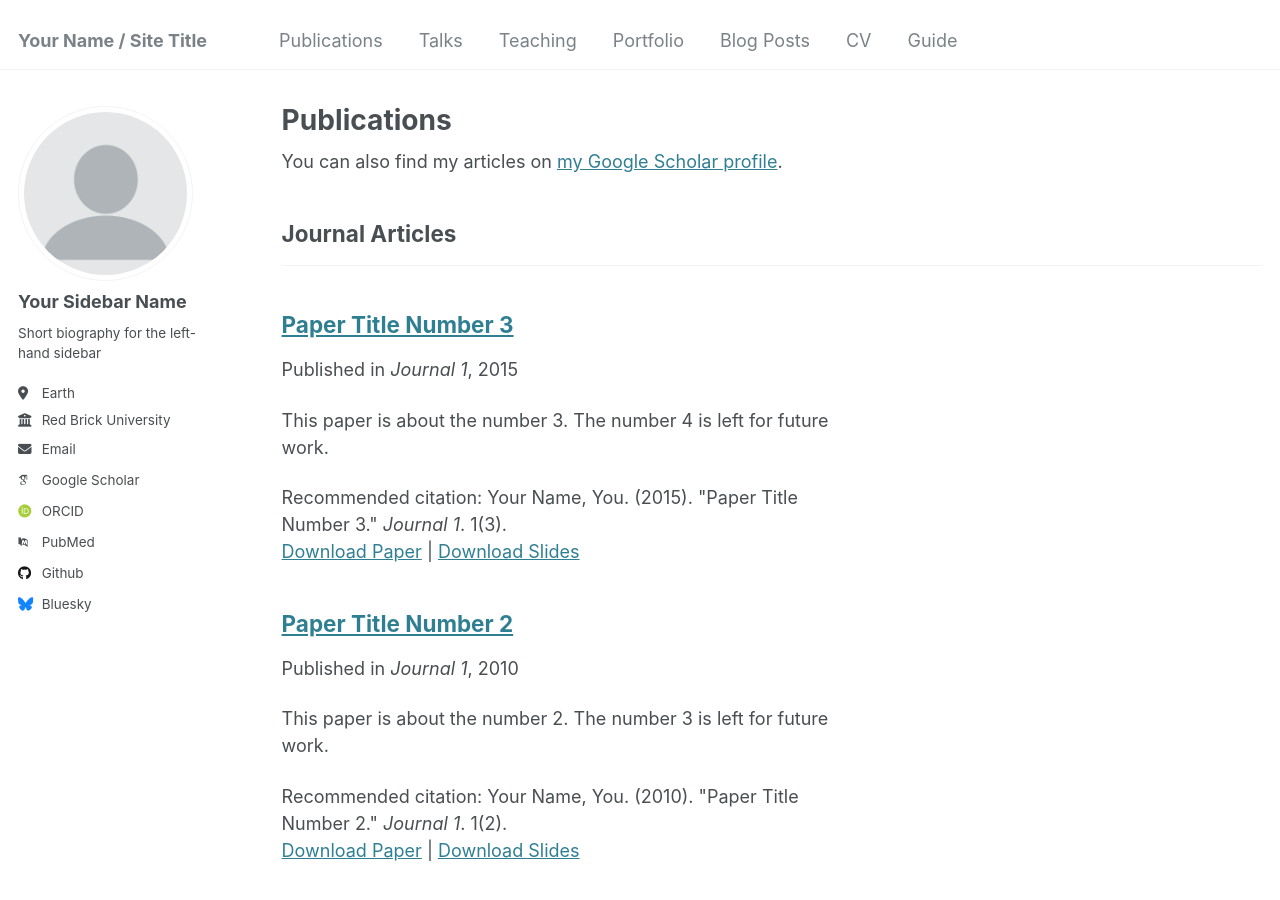
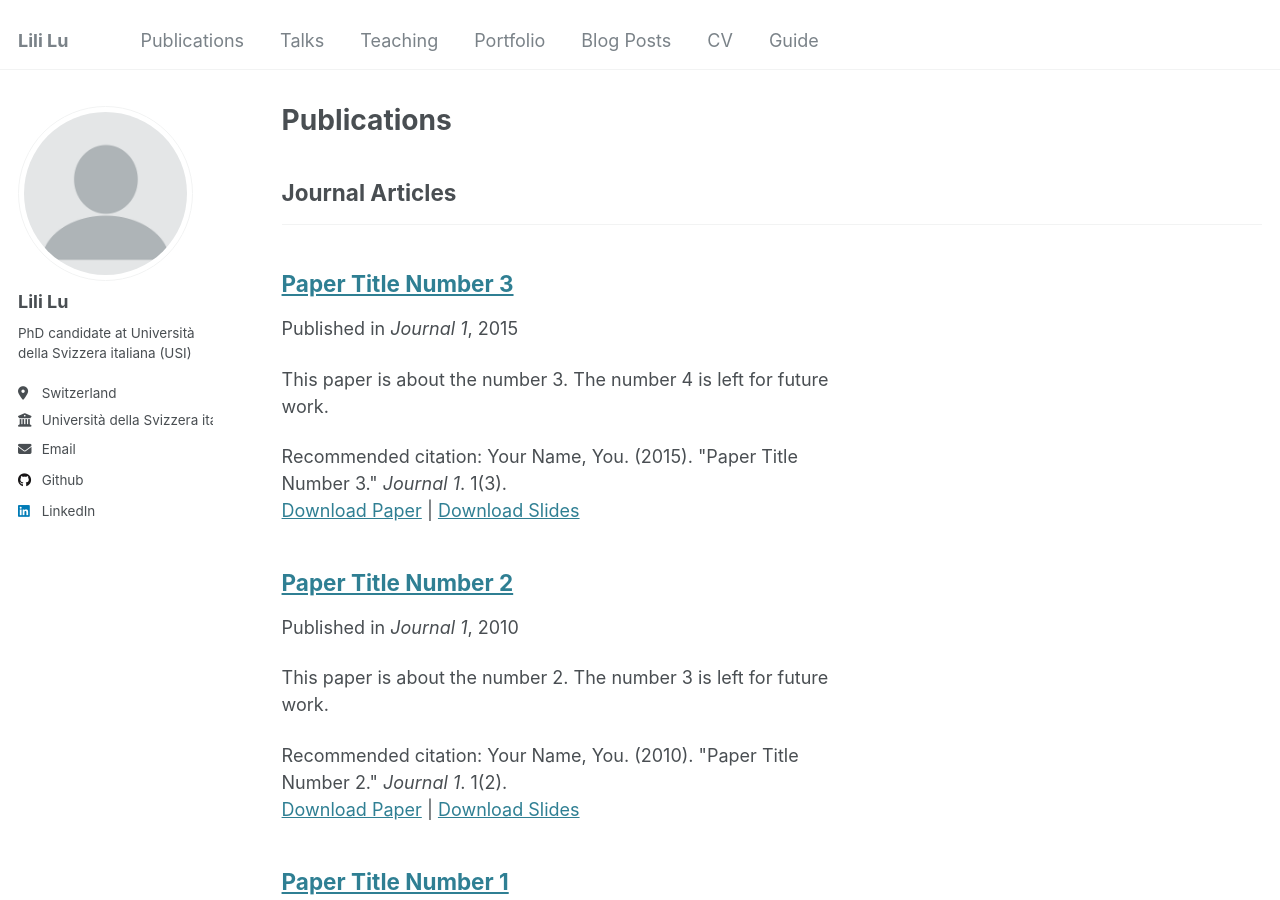
Before and after one commit to lulili0963/lulili0963.github.io, a Jekyll site: the page built from _pages/publications.html, in a window 1280 px wide and 900 px high. Built offline with Jekyll 4.4.1, drawn with Linux system fonts in a browser that asks for light colours; some web fonts are replaced; some of the changed text lies outside the part shown.

Commit message:
Update _config.yml

```diff
--- a/_config.yml
+++ b/_config.yml
@@ -8,13 +8,13 @@
 
 # Basic Site Settings
 locale                   : "en-US"
-title                    : "Your Name / Site Title"
+title                    : "Lili Lu"
 title_separator          : "-"
-name                     : &name "Your Name"
-description              : &description "personal description"
-url                      : https://academicpages.github.io # the base hostname & protocol for your site e.g. "https://[your GitHub username].github.io"
+name                     : &name "Lili Lu"
+description              : &description "PhD candidate at Università della Svizzera italiana (USI)"
+url                      : https://lililu.github.io # the base hostname & protocol for your site e.g. "https://[your GitHub username].github.io"
 baseurl                  : "" # the subpath of your site, e.g. "/blog"
-repository               : "academicpages/academicpages.github.io"
+repository               : "lulili0963/lililu.github.io"
 
 # Site Author - The following control what appear as part of the author content on the side bar.
 #               If a field is blank the icon and link will not appear, otherwise it will be shown.
@@ -22,21 +22,21 @@ repository               : "academicpages/academicpages.github.io"
 author:
   # Biographic information
   avatar           : "profile.png"
-  name             : "Your Sidebar Name"
+  name             : "Lili Lu"
   pronouns         : # example: "she/her"
-  bio              : "Short biography for the left-hand sidebar"
-  location         : "Earth"
-  employer         : "Red Brick University"
+  bio              : "PhD candidate at Università della Svizzera italiana (USI)"
+  location         : "Switzerland"
+  employer         : "Università della Svizzera italiana (USI)"
   uri              : # URL
-  email            : "none@example.org"
+  email            : "lili.lu@usi.ch"
 
   # Academic websites
   arxiv            : # URL - Update with the correct link to your profile
-  googlescholar    : "https://scholar.google.com/citations?user=PS_CX0AAAAAJ"
+  googlescholar    :
   impactstory      : # URL
-  orcid            : "http://orcid.org/yourorcidurl"
+  orcid            :
   semantic         : # URL
-  pubmed           : "https://www.ncbi.nlm.nih.gov/pubmed/?term=john+snow"
+  pubmed           :
   researchgate     : # URL
   scopus           : # URL
 
@@ -44,12 +44,12 @@ author:
   bitbucket        : # Username - Update with your username on the site
   codepen          : # Username
   dribbble         : # Username
-  github           : "academicpages"
+  github           : "lulili0963"
   kaggle           : # Username
   stackoverflow    : # User number or user number and name (i.e., use "1" or "1/jeff-atwood")
 
   # Social media
-  bluesky          : "bsky.app" # Replace this with you Bluesky username
+  bluesky          : #"bsky.app" # Replace this with you Bluesky username
   facebook         : # Username
   flickr           : # Username
   foursquare       : # Username
@@ -58,7 +58,7 @@ author:
   keybase          : # Username
   instagram        : # Username
   lastfm           : # Username
-  linkedin         : # Username
+  linkedin         : lili-lu
   mastodon         : # URL
   medium           : # URL
   pinterest        : # Username
```
